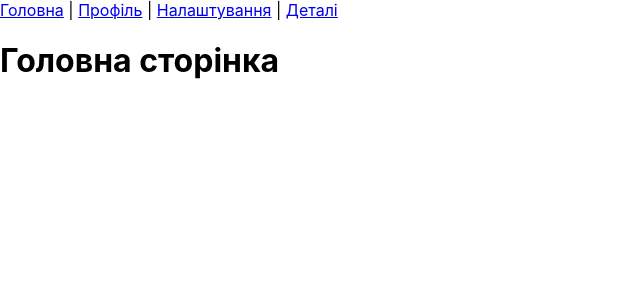
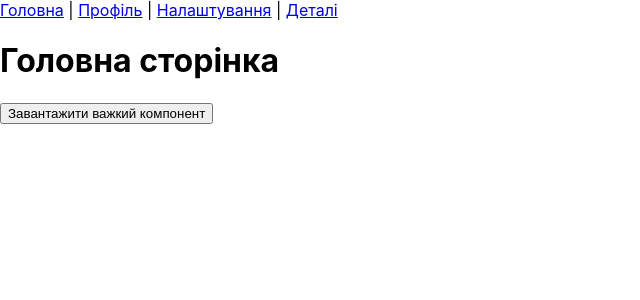
Before and after one commit to MaksimBoyko05/myreduxapp, a React (Create React App) app: page / in a window 1280 px wide. Shown: the top 300 px of the page, without its empty margins (0-640 px from the left). Built offline with nearby package versions, Linux system fonts and the light colour scheme.

Commit message:
added HeavyComponent

```diff
--- a/src/App.js
+++ b/src/App.js
@@ -1,12 +1,15 @@
-import React, { Suspense } from 'react';
+import React, { Suspense, useState } from 'react';
 import { BrowserRouter as Router, Route, Routes, Link } from 'react-router-dom';
 
 const Home = React.lazy(() => import('./components/Home'));
 const UserProfile = React.lazy(() => import('./components/UserProfile'));
 const Settings = React.lazy(() => import('./components/Settings'));
 const UserDetails = React.lazy(() => import('./components/UserDetails'));
+const HeavyComponent = React.lazy(() => import('./components/HeavyComponent'));
 
 function App() {
+  const [showHeavy, setShowHeavy] = useState(false);
+
   return (
     <Router>
       <nav>
@@ -15,6 +18,7 @@ function App() {
         <Link to="/settings">Налаштування</Link> |{' '}
         <Link to="/details">Деталі</Link>
       </nav>
+
       <Suspense fallback={<div>Завантаження...</div>}>
         <Routes>
           <Route path="/" element={<Home />} />
@@ -23,6 +27,15 @@ function App() {
           <Route path="/details" element={<UserDetails />} />
         </Routes>
       </Suspense>
+
+      <div style={{ marginTop: '20px' }}>
+        <button onClick={() => setShowHeavy(true)}>Завантажити важкий компонент</button>
+        {showHeavy && (
+          <Suspense fallback={<div>Завантаження важкого компоненту...</div>}>
+            <HeavyComponent />
+          </Suspense>
+        )}
+      </div>
     </Router>
   );
 }
--- /dev/null
+++ b/src/components/HeavyComponent.js
@@ -0,0 +1,10 @@
+import React from 'react';
+
+export default function HeavyComponent() {
+  let data = [];
+  for (let i = 0; i < 1000000; i++) {
+    data.push(i * Math.random());
+  }
+
+  return <div>Важкий компонент завантажено!</div>;
+}
```
